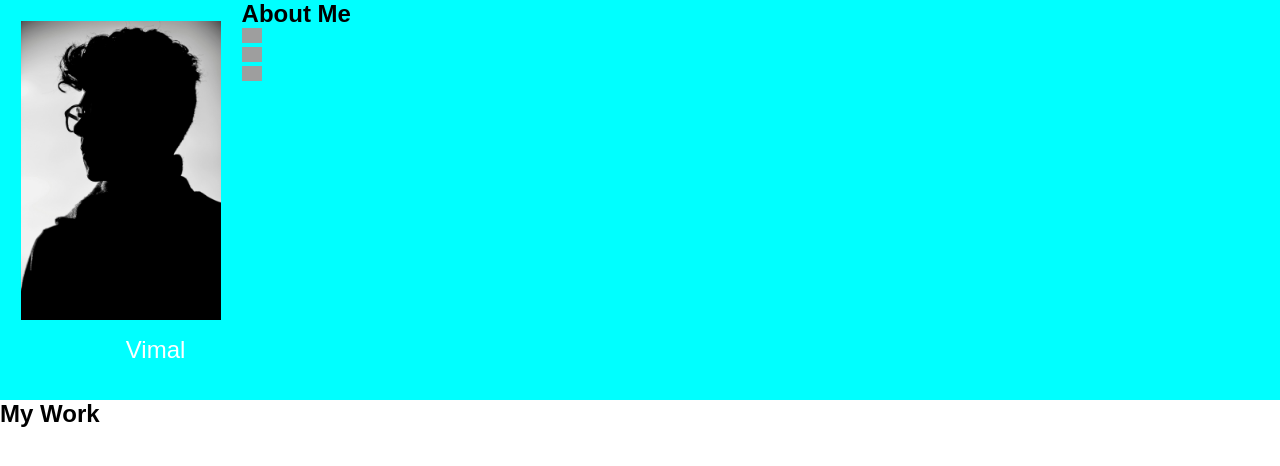
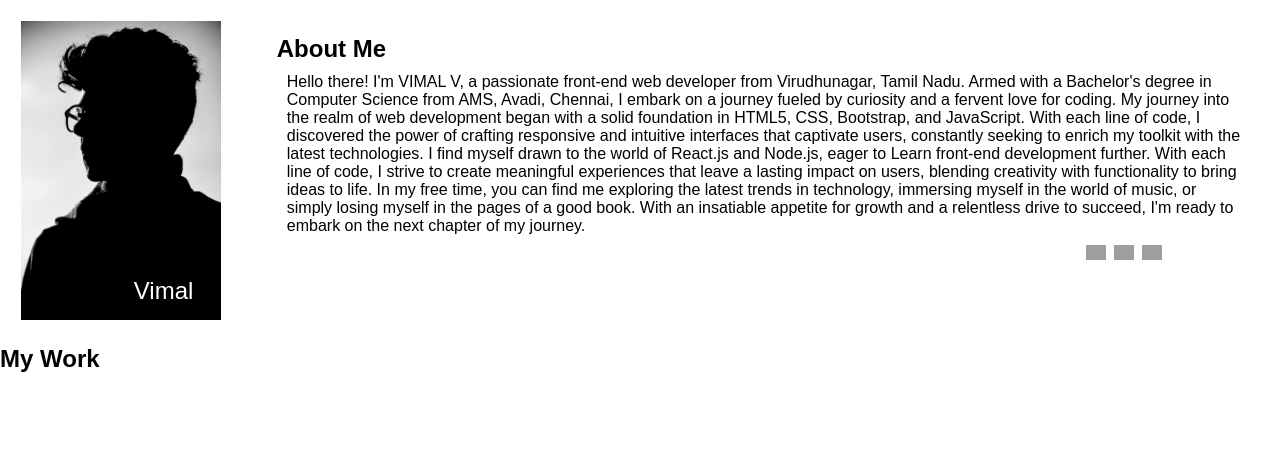
Before and after one commit to vimal772/project-HomePage, a plain HTML site: page index.html in a window 1280 px wide. Drawn offline with Linux system fonts and the light colour scheme; grey boxes are pictures that could not be loaded.

Commit message:
Assets added.

```diff
--- a/index.html
+++ b/index.html
@@ -14,10 +14,14 @@
                 <p>Vimal</p>
             </div>
         </div>
-        <section>
+        <section class="info">
             <h1>About Me</h1>
-            <p></p>
-            <div>
+            <p>Hello there! I'm VIMAL V, a passionate front-end web developer from Virudhunagar, Tamil Nadu. Armed with a Bachelor's degree in Computer Science from AMS, Avadi, Chennai, I embark on a journey fueled by curiosity and a fervent love for coding.
+                My journey into the realm of web development began with a solid foundation in HTML5, CSS, Bootstrap, and JavaScript. With each line of code, I discovered the power of crafting responsive and intuitive interfaces that captivate users, constantly seeking to enrich my toolkit with the latest technologies.
+                I find myself drawn to the world of React.js and Node.js, eager to Learn front-end development further. With each line of code, I strive to create meaningful experiences that leave a lasting impact on users, blending creativity with functionality to bring ideas to life.
+                In my free time, you can find me exploring the latest trends in technology, immersing myself in the world of music, or simply losing myself in the pages of a good book. With an insatiable appetite for growth and a relentless drive to succeed, I'm ready to embark on the next chapter of my journey.
+                </p>
+            <div class="nav">
                 <ul>
                     <li><a href=""><img class="small-icon" src="https://cdn.jsdelivr.net/gh/devicons/devicon@latest/icons/linkedin/linkedin-plain.svg" /></a></li>
                     <li><a href=""><img class="small-icon" src="https://cdn.jsdelivr.net/gh/devicons/devicon@latest/icons/github/github-original.svg" /></a></li>
--- a/style.css
+++ b/style.css
@@ -13,8 +13,8 @@ body {
 }
 
 .header {
-    height: 50vh;
-    background-color: aqua;
+    /* height: 50vh; */
+    /* background-color: aqua; */
     display: flex;
 }
 
@@ -23,9 +23,32 @@ body {
     position: relative;
 }
 
+.info {
+    margin: 1em;
+    padding: 1.2em;
+}
 
+.info > p {
+    margin-top: 10px;
+    padding-left: 10px;
+}
+.nav {
+    margin: 10px;
+    margin-right: 5.2em;
+}
 
+.nav > ul {
+    display: flex;
+    gap: 0.5em;
+    justify-content: end;
+    align-items: end;
+}
 
+.small-icon:hover {
+    transform: scale(1.2);
+    transition: all 1.2s ease-in-out;
+    cursor: pointer;
+}
 
 
 
@@ -45,9 +68,19 @@ body {
 }
 .text {
     position: absolute;
-    bottom: 10px;
-    left: 100px;
+    bottom: 0.6em;
+    left: 4.5em;
     padding: 5px;
     color: white;
     font-size: 24px;
 }
+
+
+@media (max-width: 600px) {
+    .header {
+        flex-direction: column;
+    }
+    .nav {
+        margin-right: 0em;
+    }
+}
```
Also changed, not shown: assets/project1.png (added), assets/project10.png (added), assets/project11.png (added), assets/project2.png (added), assets/project3.png (added), assets/project5.png (added), assets/project6.png (added), assets/project7.png (added), assets/project8.png (added), assets/project9.png (added), 1 other file.
